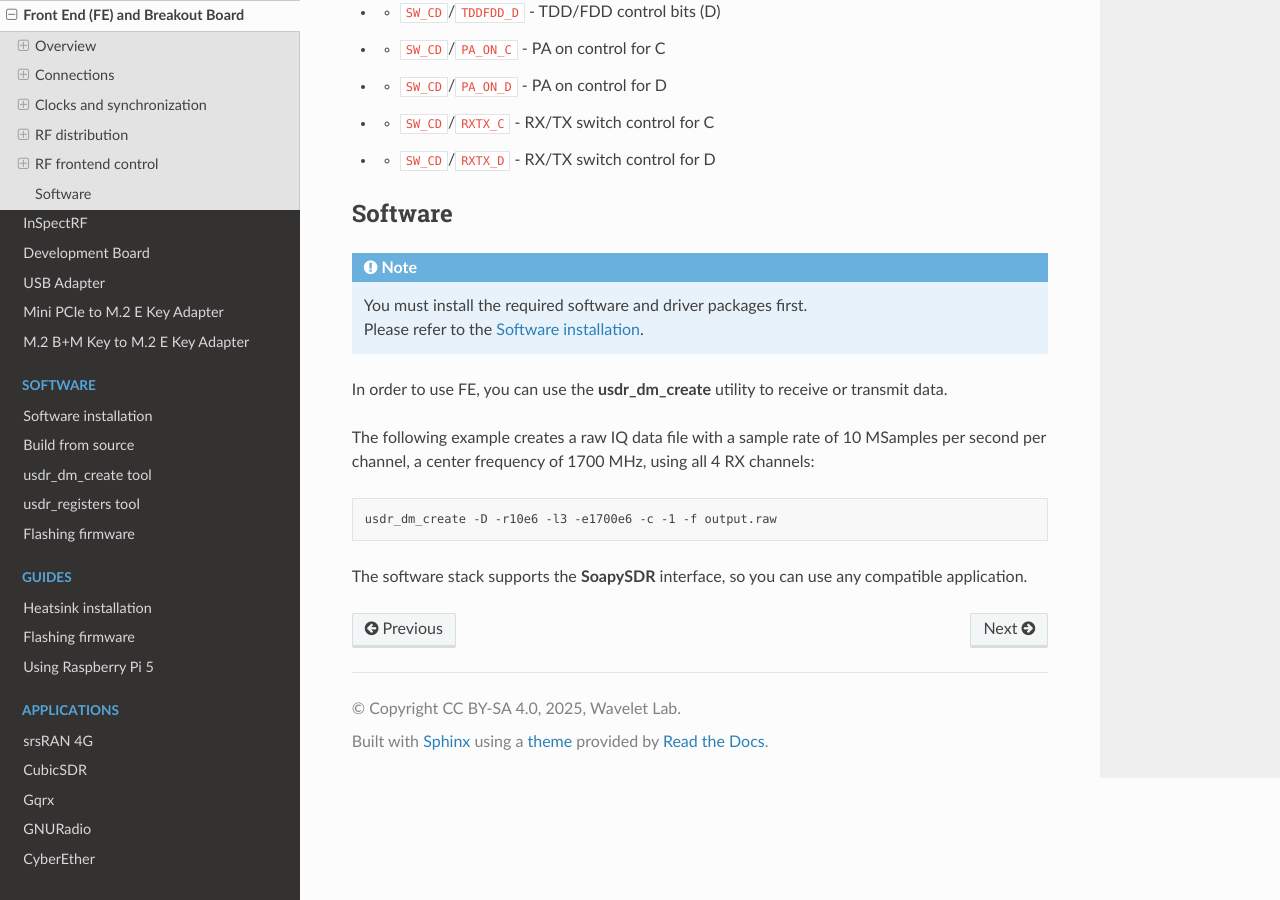
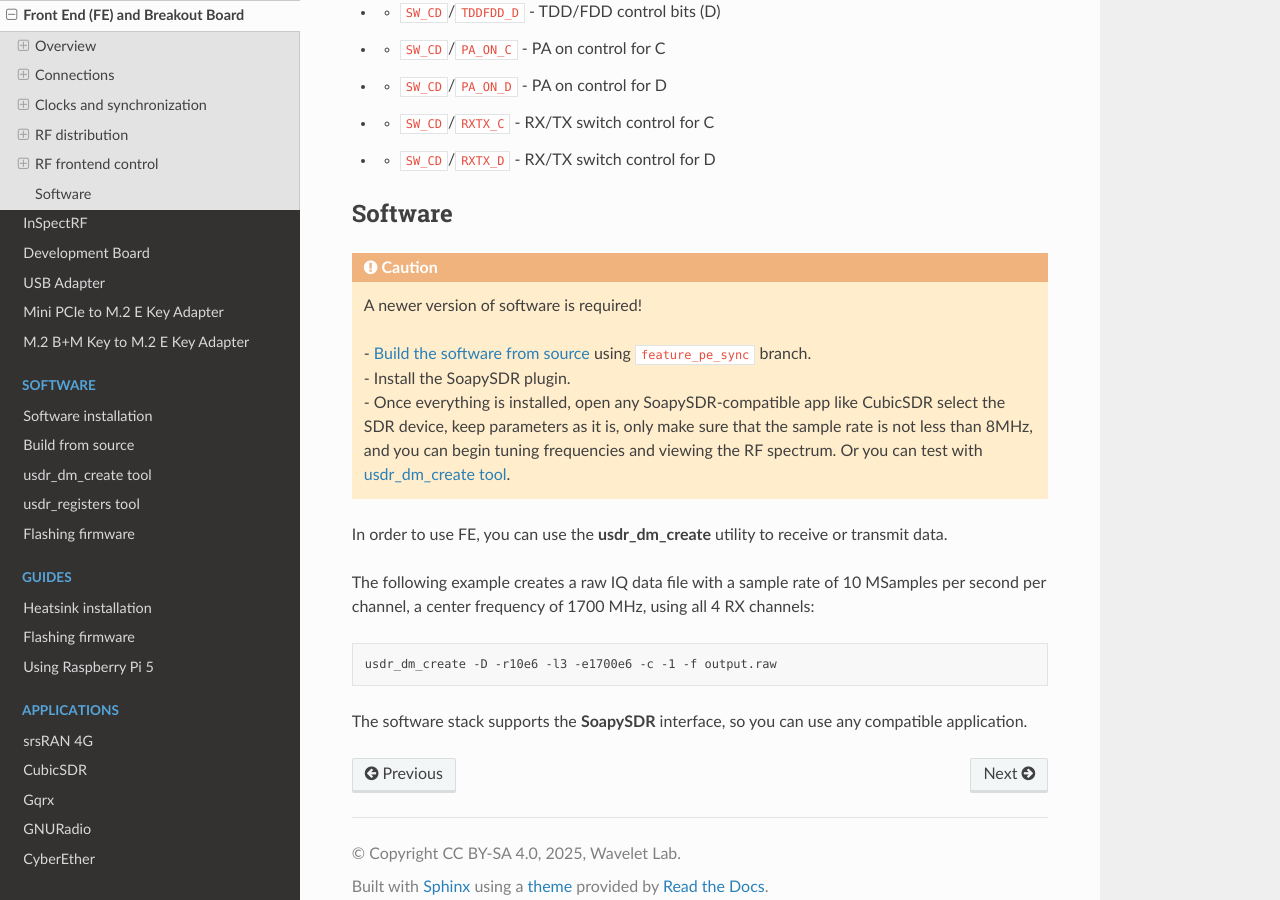
Before and after one commit to wavelet-lab/docs, a Sphinx documentation site: the page built from source/hardware/fe.rst, in a window 1280 px wide and 900 px high, scrolled down 13949 px. Built offline with Sphinx 7.4.7 and the Read the Docs theme 3.1.0, drawn with Linux system fonts in a browser that asks for light colours.

Commit message:
Updated.

```diff
--- a/source/hardware/fe.rst
+++ b/source/hardware/fe.rst
@@ -567,9 +567,19 @@ Using this page, you can control each hardware component directly.
 Software
 ========
 
-.. note::
-   | You must install the required software and driver packages first.
-   | Please refer to the :doc:`/software/install`.
+..
+    .. note::
+       | You must install the required software and driver packages first.
+       | Please refer to the :doc:`/software/install`.
+
+
+.. caution::
+   | A newer version of software is required!
+   |
+   | - :doc:`Build the software from source </software/compile>` using ``feature_pe_sync`` branch.
+   | - Install the SoapySDR plugin.
+   | - Once everything is installed, open any SoapySDR-compatible app like CubicSDR select the SDR device, keep parameters as it is, only make sure that the sample rate is not less than 8MHz, and you can begin tuning frequencies and viewing the RF spectrum. Or you can test with :doc:`/software/usdr_dm_create`.
+
 
 In order to use FE, you can use the **usdr_dm_create** utility to receive or transmit data.
 
```
